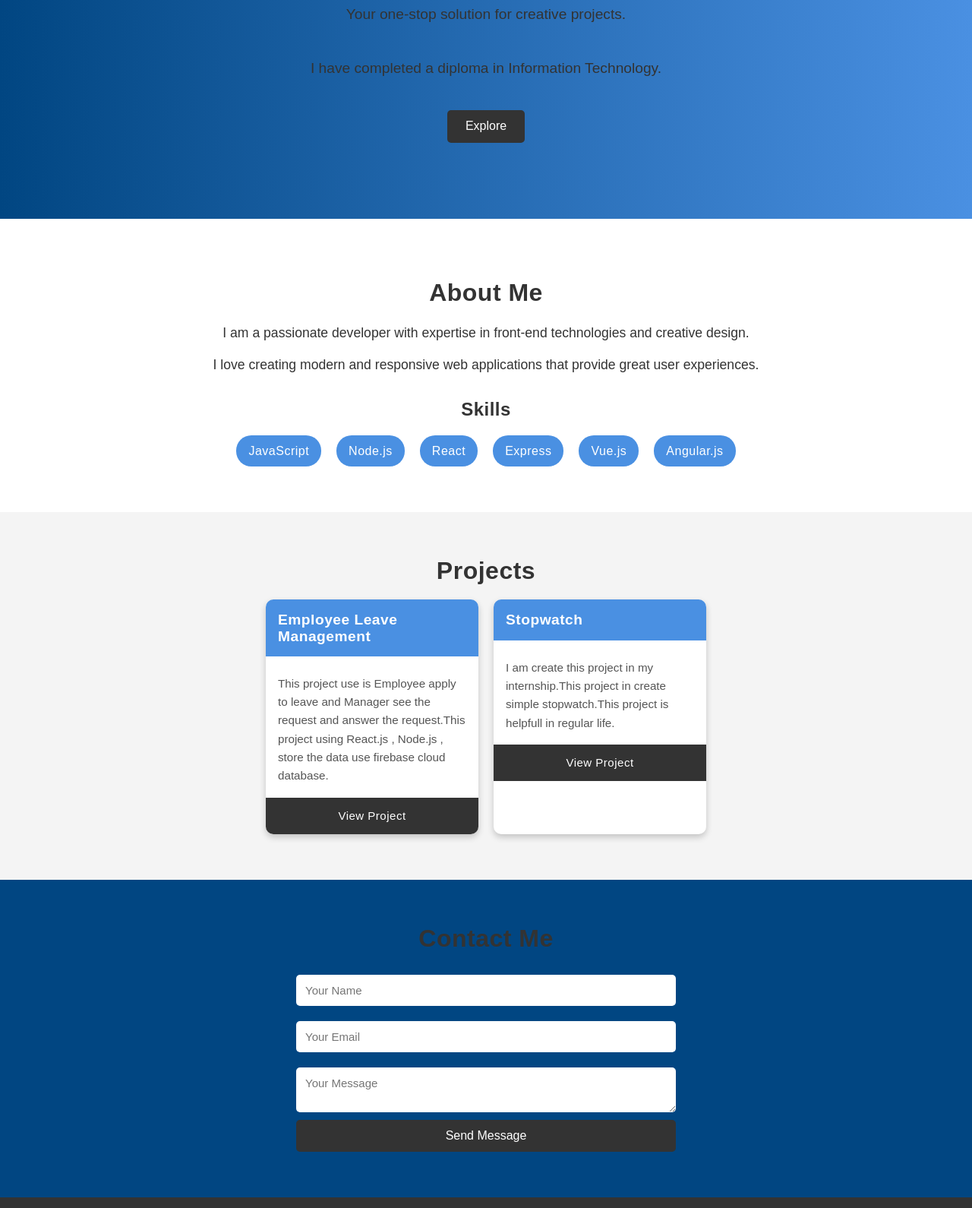
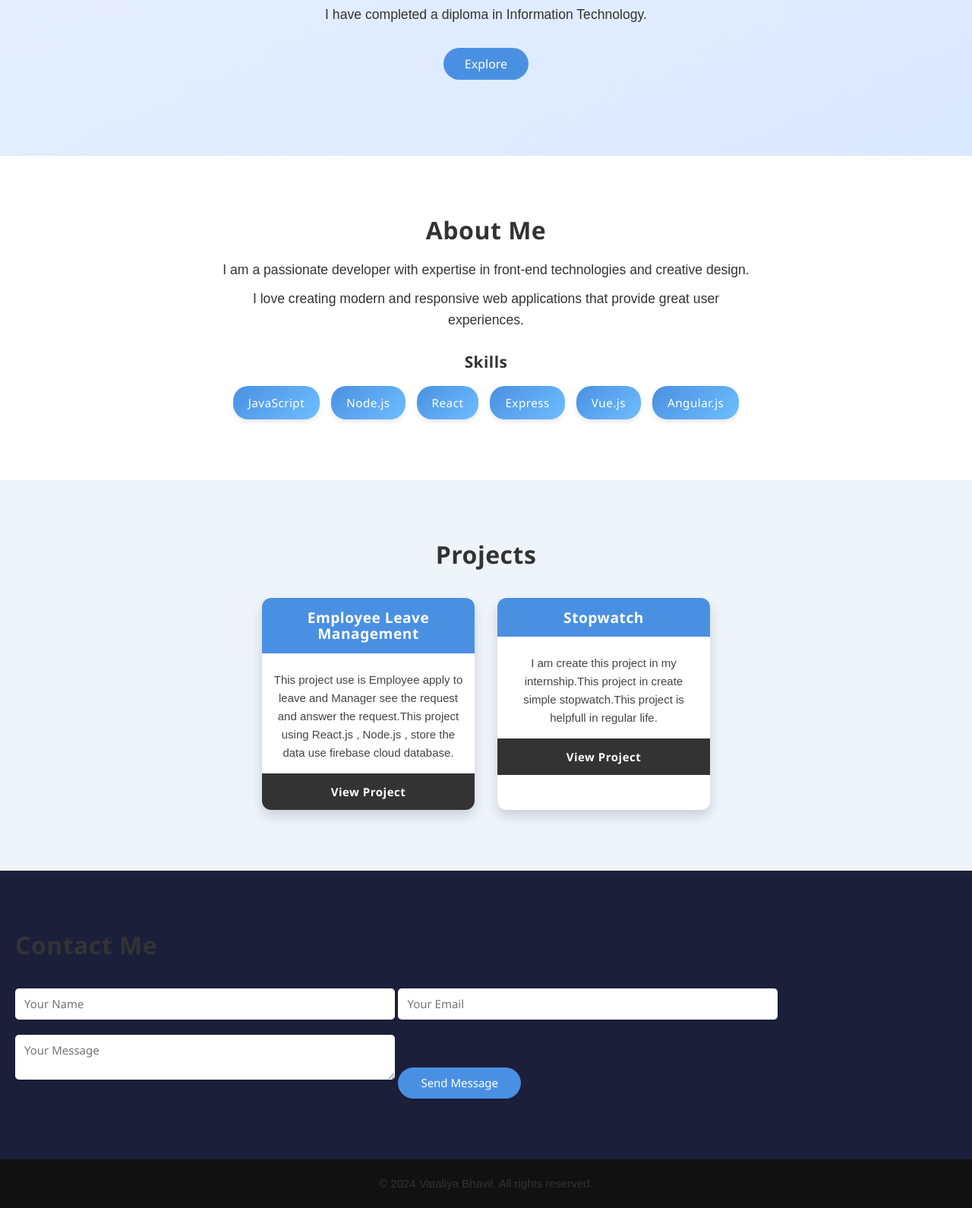
Before and after one commit to VATALIYABHAVIL/Portfolio_Website, a website: page index.html in a window 1280 px wide. Shown: the part 490-2080 px from the top of the page at 76% size. Drawn offline with nearby package versions, Linux system fonts and the light colour scheme; files that its build step writes are made by us from their sources.

Commit message:
css change

```diff
--- a/index.html
+++ b/index.html
@@ -49,7 +49,7 @@
     <script src="https://oss.maxcdn.com/respond/1.4.2/respond.min.js"></script>
   <![endif]-->
   <style>
-      /* Reset and Global Styles */
+
 * {
   margin: 0;
   padding: 0;
@@ -57,20 +57,22 @@
 }
 
 body {
-        font-family: 'Arial', sans-serif;
-        color: #333;
+  font-family: 'Segoe UI', sans-serif;
   line-height: 1.6;
-        background-color: #f3f3f3;
+  background-color: #f4f7fa;
+  color: #222;
+  transition: background-color 0.4s ease, color 0.4s ease;
 }
 
-      /* Header Section */
+/* Header */
 header {
-        background-color: #333;
+  background: linear-gradient(to right, #111, #333);
   color: #fff;
-        padding: 10px 0;
-        position: relative;
+  padding: 20px 0;
+  position: sticky;
   top: 0;
-        z-index: 1000;
+  z-index: 999;
+  box-shadow: 0 4px 8px rgba(0,0,0,0.3);
 }
 
 header .container {
@@ -79,89 +81,87 @@
   align-items: center;
 }
 
-      header nav a {
-        color: #fff;
-        text-decoration: none;
-        margin: 0 15px;
-        font-weight: bold;
-        transition: color 0.3s;
+header h1 {
+  font-size: 1.8rem;
 }
 
-      header nav a:hover {
-        color: #4a90e2;
+header nav a {
+  color: #f0f0f0;
+  margin: 0 12px;
+  text-decoration: none;
+  font-weight: 500;
+  position: relative;
 }
 
-      /* Container for section spacing */
-      .container {
-        width: 85%;
-        max-width: 1200px;
-        margin: 0 auto;
-        padding: 20px 0;
+header nav a::after {
+  content: '';
+  height: 2px;
+  width: 0%;
+  background: #4a90e2;
+  position: absolute;
+  left: 0;
+  bottom: -4px;
+  transition: 0.3s;
+}
+
+header nav a:hover::after {
+  width: 100%;
 }
 
 /* Home Section */
 #home {
-        background: linear-gradient(to left, #4a90e2, #014682);
-        color: #fff;
+  background: linear-gradient(to bottom right, #e8f0ff, #dbe9ff);
   text-align: center;
-        padding: 80px 20px;
-        transition: background 0.5s ease-in-out; /* Smooth background transition */
-      }
-
-      #home:hover {
-        background: linear-gradient(to left, #3466a5, #012f57); /* Background changes on hover */
+  padding: 100px 20px;
+  animation: fadeIn 1.5s ease-in-out;
 }
 
 #home img {
-        border-radius: 50%;
   width: 150px;
   height: 150px;
-        margin-bottom: 20px;
-        border: 5px solid #4a90e2;
-        transition: transform 0.4s ease-in-out, box-shadow 0.4s ease-in-out; /* Transition for transform and shadow */
+  border-radius: 50%;
+  border: 4px solid #4a90e2;
+  box-shadow: 0 10px 20px rgba(0,0,0,0.2);
+  transition: transform 0.3s;
 }
 
 #home img:hover {
-        transform: scale(1.1); /* Slight zoom effect */
-        box-shadow: 0 10px 20px rgba(0, 0, 0, 0.3); /* Shadow effect */
+  transform: scale(1.05);
 }
 
 #home h1 {
-        font-size: 2.5rem;
-        margin-bottom: 20px;
-        transition: color 0.3s ease; /* Smooth text color transition */
-      }
-
-      #home h1:hover {
-        color: #4a90e2; /* Change text color on hover */
+  font-size: 2.7rem;
+  margin-top: 20px;
+  color: #333;
+  animation: slideDown 1s ease;
 }
 
 #home p {
-        font-size: 1.2rem;
-        margin-bottom: 40px;
+  font-size: 1.1rem;
+  margin-top: 10px;
 }
 
 #home button {
-        padding: 12px 24px;
+  margin-top: 30px;
+  padding: 12px 28px;
   font-size: 1rem;
   border: none;
-        border-radius: 5px;
-        color: #fff;
-        background-color: #333;
+  border-radius: 25px;
+  background: #4a90e2;
+  color: white;
   cursor: pointer;
-        transition: background 0.3s ease, transform 0.3s ease; /* Smooth transition for background and scale */
+  transition: background 0.3s ease;
 }
 
 #home button:hover {
-        background-color: #4a90e2; /* Change button background color */
-        transform: scale(1.05); /* Slight scale effect */
+  background: #336acb;
 }
 
 /* About Section */
 #about {
   background: #fff;
-        color: #333;
-        padding: 60px 20px;
+  color: #222;
+  padding: 80px 20px;
   text-align: center;
 }
 
@@ -170,64 +170,61 @@
   margin-bottom: 20px;
 }
 
-      #about h3 {
-        font-size: 1.5rem;
-        margin-bottom: 10px;
-      }
-
 #about p {
   font-size: 1.1rem;
-        max-width: 800px;
-        line-height: 1.8;
+  max-width: 700px;
   margin: 10px auto;
 }
 
+#about h3 {
+  margin-top: 30px;
+  font-size: 1.3rem;
+}
+
 #about ul {
-        list-style-type: none;
   display: flex;
   justify-content: center;
   flex-wrap: wrap;
-        gap: 20px;
+  gap: 15px;
   margin-top: 20px;
+  list-style: none;
 }
 
 #about li {
-        font-size: 1rem;
-        background: #4a90e2;
+  background: linear-gradient(135deg, #4a90e2, #6ebeff);
   color: white;
-        padding: 8px 16px;
+  padding: 10px 20px;
   border-radius: 20px;
+  font-size: 0.95rem;
+  box-shadow: 0 3px 6px rgba(0,0,0,0.1);
 }
 
 /* Projects Section */
 #projects {
-        background: #f4f4f4;
-        padding: 60px 20px;
+  background: #eef4fa;
+  padding: 80px 20px;
+  text-align: center;
 }
 
 #projects h2 {
   font-size: 2rem;
-        text-align: center;
-        margin-bottom: 20px;
+  margin-bottom: 40px;
 }
 
 .project-grid {
   display: flex;
   flex-wrap: wrap;
+  gap: 30px;
   justify-content: center;
-        gap: 20px;
-        max-width: 1000px;
-        margin: 0 auto;
 }
 
 .project-card {
-        background: #fff;
-        border-radius: 10px;
-        box-shadow: 0px 4px 8px rgba(0, 0, 0, 0.2);
+  background: white;
+  border-radius: 12px;
+  width: 280px;
+  box-shadow: 0 8px 16px rgba(0,0,0,0.15);
   overflow: hidden;
-        width: 280px;
-        min-width: 280px;
-        transition: transform 0.3s;
+  transition: transform 0.3s ease;
 }
 
 .project-card:hover {
@@ -235,91 +232,97 @@
 }
 
 .project-card h3 {
+  background: #4a90e2;
+  color: white;
+  padding: 15px;
   font-size: 1.2rem;
-        padding: 16px;
-        background-color: #4a90e2;
-        color: #fff;
 }
 
 .project-card p {
-        padding: 16px;
-        color: #555;
-        font-size: 0.95rem;
+  padding: 15px;
+  color: #444;
 }
 
 .project-card a {
   display: block;
-        text-align: center;
   padding: 12px;
-        background-color: #333;
+  background: #333;
   color: white;
   text-decoration: none;
+  font-weight: bold;
   transition: background 0.3s;
 }
 
 .project-card a:hover {
-        background-color: #555;
+  background: #4a90e2;
 }
 
 /* Contact Section */
 #contact {
-        background: #014682;
-        color: #fff;
-        padding: 60px 20px;
-        text-align: center;
+  background: #1b1f3a;
+  color: white;
+  padding: 80px 20px;
 }
 
 #contact h2 {
   font-size: 2rem;
-        margin-bottom: 20px;
+  margin-bottom: 30px;
 }
 
-      #contact form {
-        display: flex;
-        flex-direction: column;
-        align-items: center;
+form input, form textarea {
+  width: 100%;
   max-width: 500px;
-        margin: 0 auto;
-      }
-
-      #contact input, #contact textarea {
-        width: 100%;
+  margin: 10px auto;
   padding: 12px;
-        margin: 10px 0;
+  border: none;
   border-radius: 5px;
-        border: none;
   outline: none;
 }
 
-      #contact button {
-        width: 100%;
-        padding: 12px;
-        background: #333;
-        color: #fff;
-        font-size: 1rem;
+form button {
+  background: #4a90e2;
+  color: white;
+  padding: 12px 30px;
   border: none;
-        border-radius: 5px;
+  border-radius: 30px;
+  margin-top: 15px;
   cursor: pointer;
-        transition: background  0.3s;
+  transition: background 0.3s;
 }
 
-      #contact button:hover {
-        background: #555;
+form button:hover {
+  background: #2c66b2;
 }
 
 /* Footer */
 footer {
-        background: #333;
-        color: #fff;
+  background: #111;
+  color: #bbb;
+  padding: 20px;
   text-align: center;
-        padding: 20px;
-        font-size: 0.9rem;
 }
 
-      /* Responsive Design */
+/* Animations */
+@keyframes fadeIn {
+  from { opacity: 0; transform: translateY(20px); }
+  to { opacity: 1; transform: translateY(0); }
+}
+
+@keyframes slideDown {
+  from { opacity: 0; transform: translateY(-30px); }
+  to { opacity: 1; transform: translateY(0); }
+}
+
+/* Responsive */
 @media (max-width: 768px) {
+  header .container {
+    flex-direction: column;
+    text-align: center;
+  }
+
   #about ul {
     flex-direction: column;
+    align-items: center;
   }
 
   .project-grid {
@@ -328,12 +331,8 @@
   }
 
   .project-card {
-          width: 100%;
-          max-width: 400px;
+    width: 90%;
   }
-      }
-        html {
-          scroll-behavior: smooth;
 }
 
     </style>
```
Lines whose indentation alone changed are shown as unchanged.
